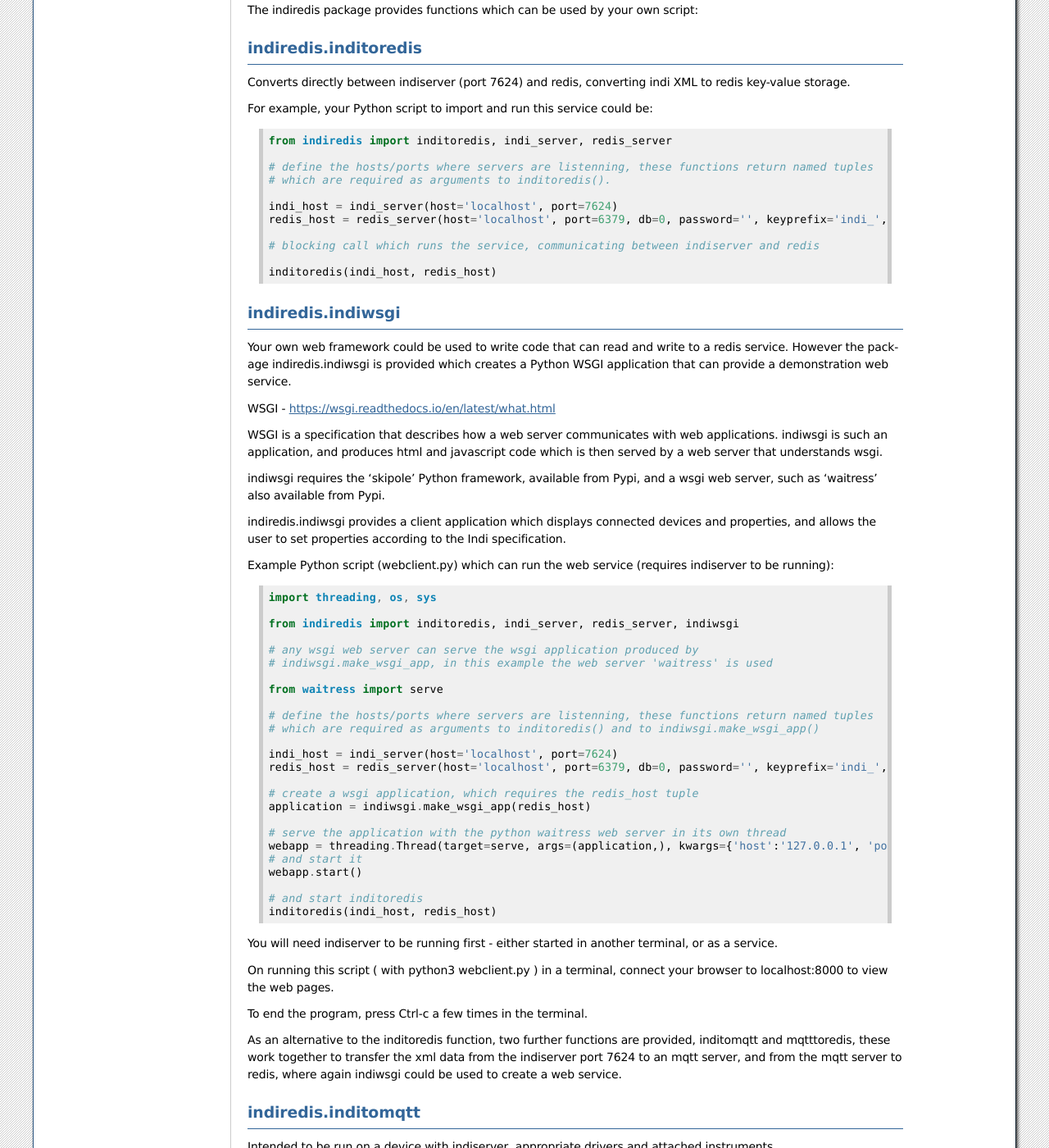
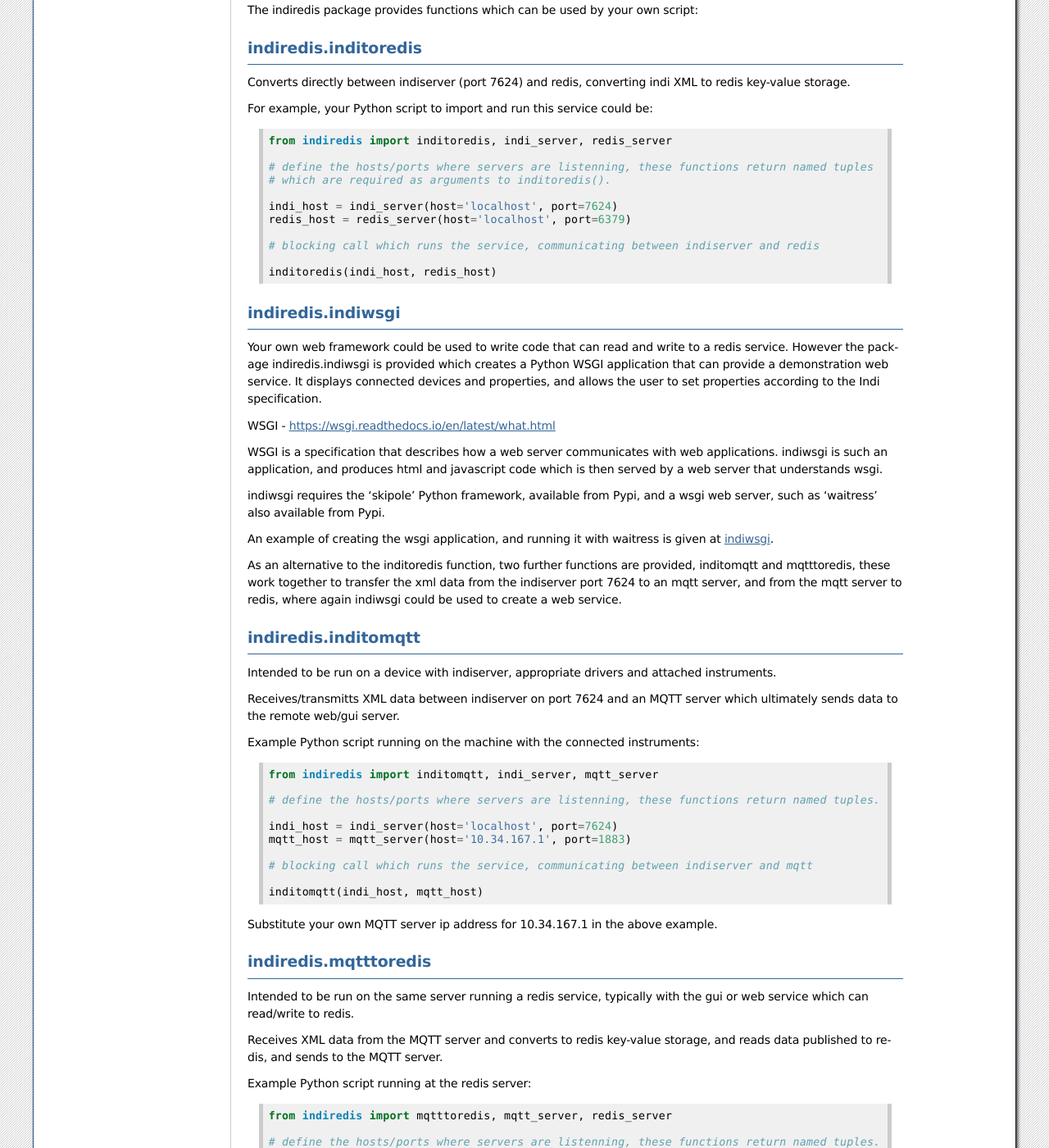
Before and after one commit to bernie-skipole/indi, a Sphinx documentation site: the page built from docs/source/usage/introduction.rst, in a window 1280 px wide and 1400 px high, scrolled down 932 px. Shown: the whole window at 82% size. Built offline with Sphinx 7.4.7, drawn with Linux system fonts in a browser that asks for light colours; some of the changed text lies outside the part shown.

```diff
--- a/docs/source/usage/introduction.rst
+++ b/docs/source/usage/introduction.rst
@@ -60,18 +60,16 @@ For example, your Python script to import and run this service could be::
     # which are required as arguments to inditoredis().
 
     indi_host = indi_server(host='localhost', port=7624)
-    redis_host = redis_server(host='localhost', port=6379, db=0, password='', keyprefix='indi_', to_indi_channel='to_indi', from_indi_channel='from_indi')
+    redis_host = redis_server(host='localhost', port=6379)
 
     # blocking call which runs the service, communicating between indiserver and redis
 
     inditoredis(indi_host, redis_host)
 
-.. _web_client:
-
 indiredis.indiwsgi
 ^^^^^^^^^^^^^^^^^^
 
-Your own web framework could be used to write code that can read and write to a redis service. However the package indiredis.indiwsgi is provided which creates a Python WSGI application that can provide a demonstration web service.
+Your own web framework could be used to write code that can read and write to a redis service. However the package indiredis.indiwsgi is provided which creates a Python WSGI application that can provide a demonstration web service. It displays connected devices and properties, and allows the user to set properties according to the Indi specification.
 
 WSGI - https://wsgi.readthedocs.io/en/latest/what.html
 
@@ -79,42 +77,7 @@ WSGI is a specification that describes how a web server communicates with web ap
 
 indiwsgi requires the 'skipole' Python framework, available from Pypi, and a wsgi web server, such as 'waitress' also available from Pypi.
 
-indiredis.indiwsgi provides a client application which displays connected devices and properties, and allows the user to set properties according to the Indi specification.
-
-Example Python script (webclient.py) which can run the web service (requires indiserver to be running)::
-
-    import threading, os, sys
-
-    from indiredis import inditoredis, indi_server, redis_server, indiwsgi
-
-    # any wsgi web server can serve the wsgi application produced by
-    # indiwsgi.make_wsgi_app, in this example the web server 'waitress' is used
-
-    from waitress import serve
-
-    # define the hosts/ports where servers are listenning, these functions return named tuples
-    # which are required as arguments to inditoredis() and to indiwsgi.make_wsgi_app()
-
-    indi_host = indi_server(host='localhost', port=7624)
-    redis_host = redis_server(host='localhost', port=6379, db=0, password='', keyprefix='indi_', to_indi_channel='to_indi', from_indi_channel='from_indi')
-
-    # create a wsgi application, which requires the redis_host tuple
-    application = indiwsgi.make_wsgi_app(redis_host)
-
-    # serve the application with the python waitress web server in its own thread
-    webapp = threading.Thread(target=serve, args=(application,), kwargs={'host':'127.0.0.1', 'port':8000})
-    # and start it
-    webapp.start()
-
-    # and start inditoredis
-    inditoredis(indi_host, redis_host)
-
-
-You will need indiserver to be running first - either started in another terminal, or as a service.
-
-On running this script ( with python3 webclient.py ) in a terminal, connect your browser to localhost:8000 to view the web pages.
-
-To end the program, press Ctrl-c a few times in the terminal.
+An example of creating the wsgi application, and running it with waitress is given at :ref:`web_client`.
 
 As an alternative to the inditoredis function, two further functions are provided, inditomqtt and mqtttoredis, these work together to transfer the xml data from the indiserver port 7624 to an mqtt server, and from the mqtt server to redis, where again indiwsgi could be used to create a web service.
 
@@ -133,7 +96,7 @@ Example Python script running on the machine with the connected instruments::
     # define the hosts/ports where servers are listenning, these functions return named tuples.
 
     indi_host = indi_server(host='localhost', port=7624)
-    mqtt_host = mqtt_server(host='10.34.167.1', port=1883, username='', password='', to_indi_topic='to_indi', from_indi_topic='from_indi')
+    mqtt_host = mqtt_server(host='10.34.167.1', port=1883)
 
     # blocking call which runs the service, communicating between indiserver and mqtt
 
@@ -154,8 +117,8 @@ Example Python script running at the redis server::
 
     # define the hosts/ports where servers are listenning, these functions return named tuples.
 
-    mqtt_host = mqtt_server(host='10.34.167.1', port=1883, username='', password='', to_indi_topic='to_indi', from_indi_topic='from_indi')
-    redis_host = redis_server(host='localhost', port=6379, db=0, password='', keyprefix='indi_', to_indi_channel='to_indi', from_indi_channel='from_indi')
+    mqtt_host = mqtt_server(host='10.34.167.1', port=1883)
+    redis_host = redis_server(host='localhost', port=6379)
 
     # blocking call which runs the service, communicating between mqtt and redis
 
--- a/webclient.py
+++ b/webclient.py
@@ -37,6 +37,9 @@ redis_host = redis_server(host='localhost', port=6379, db=0, password='', keypre
 
 # create a wsgi application, which requires the redis_host tuple
 application = indiwsgi.make_wsgi_app(redis_host)
+if application is None:
+    print("Are you sure the skipole framework is installed?")
+    sys.exit(1)
 
 # add skiadmin during development
 # application = indiwsgi.add_skiadmin(application)
```
Also changed, not shown: docs/source/usage/functions.rst (+40 -2 lines).
